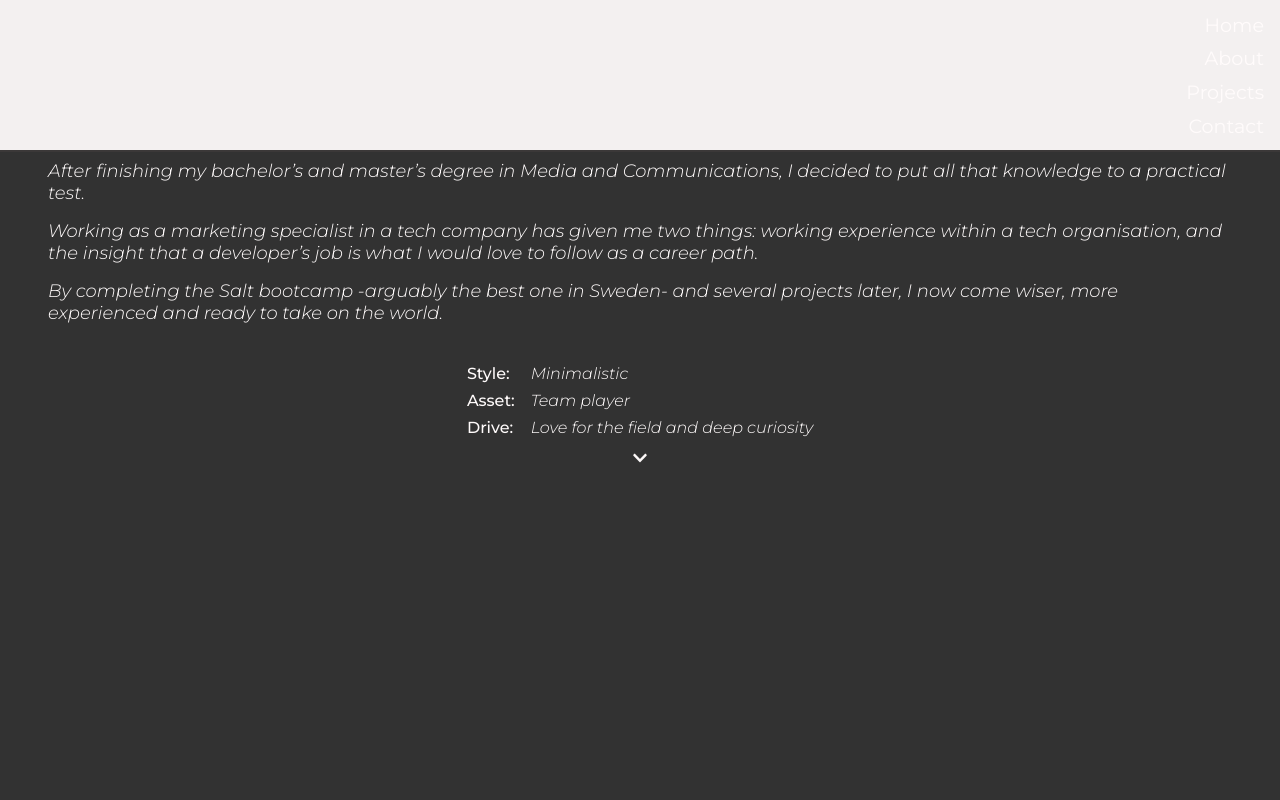
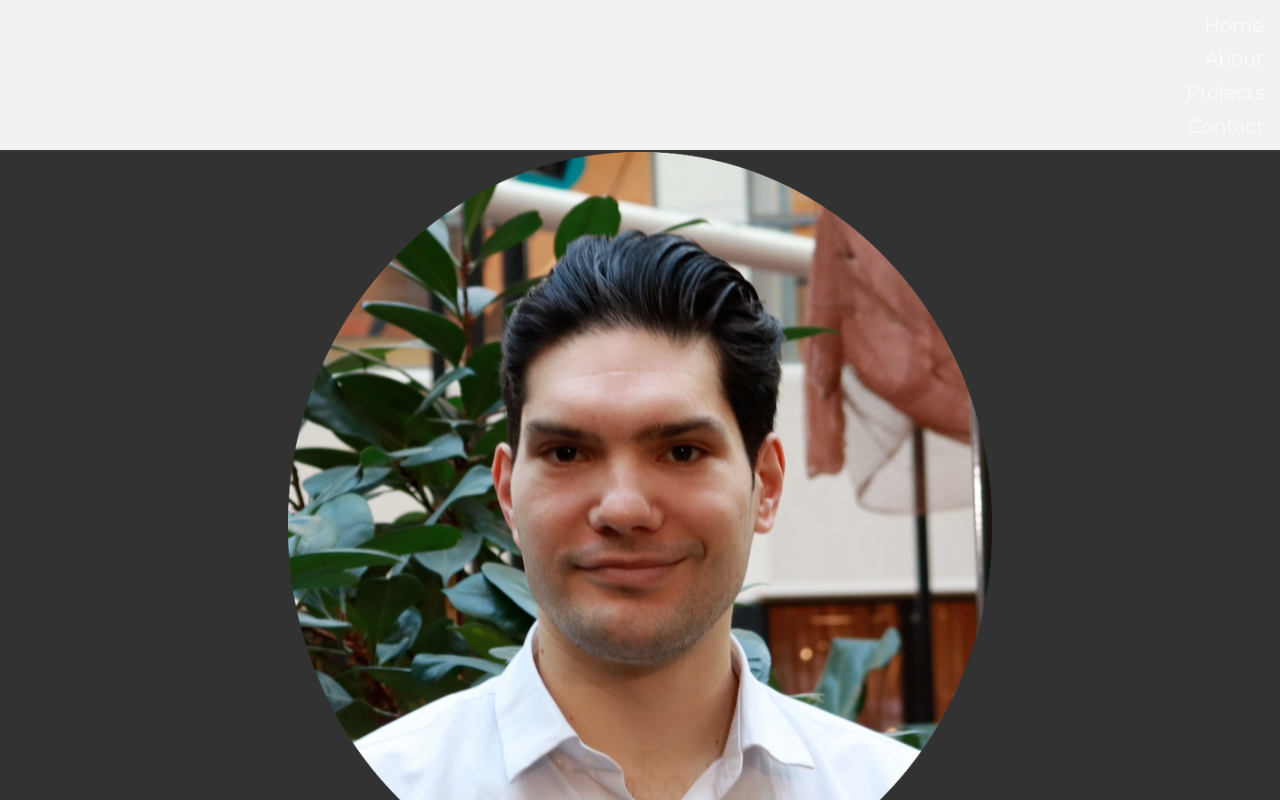
Before and after one commit to LoukasPiloidis/Portfolio, a React (Create React App) app: page / in a window 1280 px wide. Shown: the top 800 px of the page. Built offline with nearby package versions, Linux system fonts and the light colour scheme.

Commit message:
home and about added together

```diff
--- a/src/App.js
+++ b/src/App.js
@@ -9,7 +9,7 @@ function App() {
   return (
     <>
       <Header />
-      {/* <Home /> */}
+      <Home />
       <About />
     </>
   );
```
